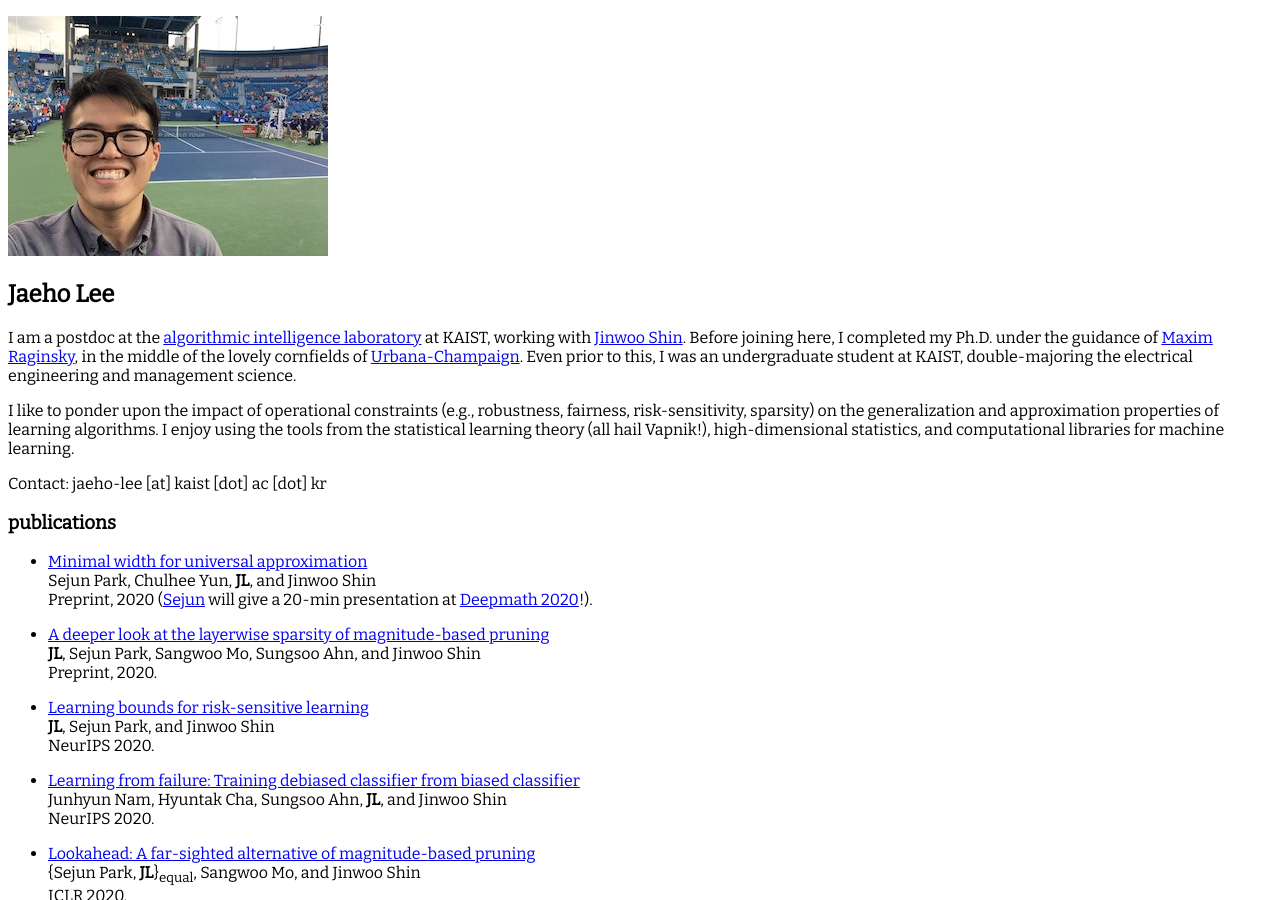
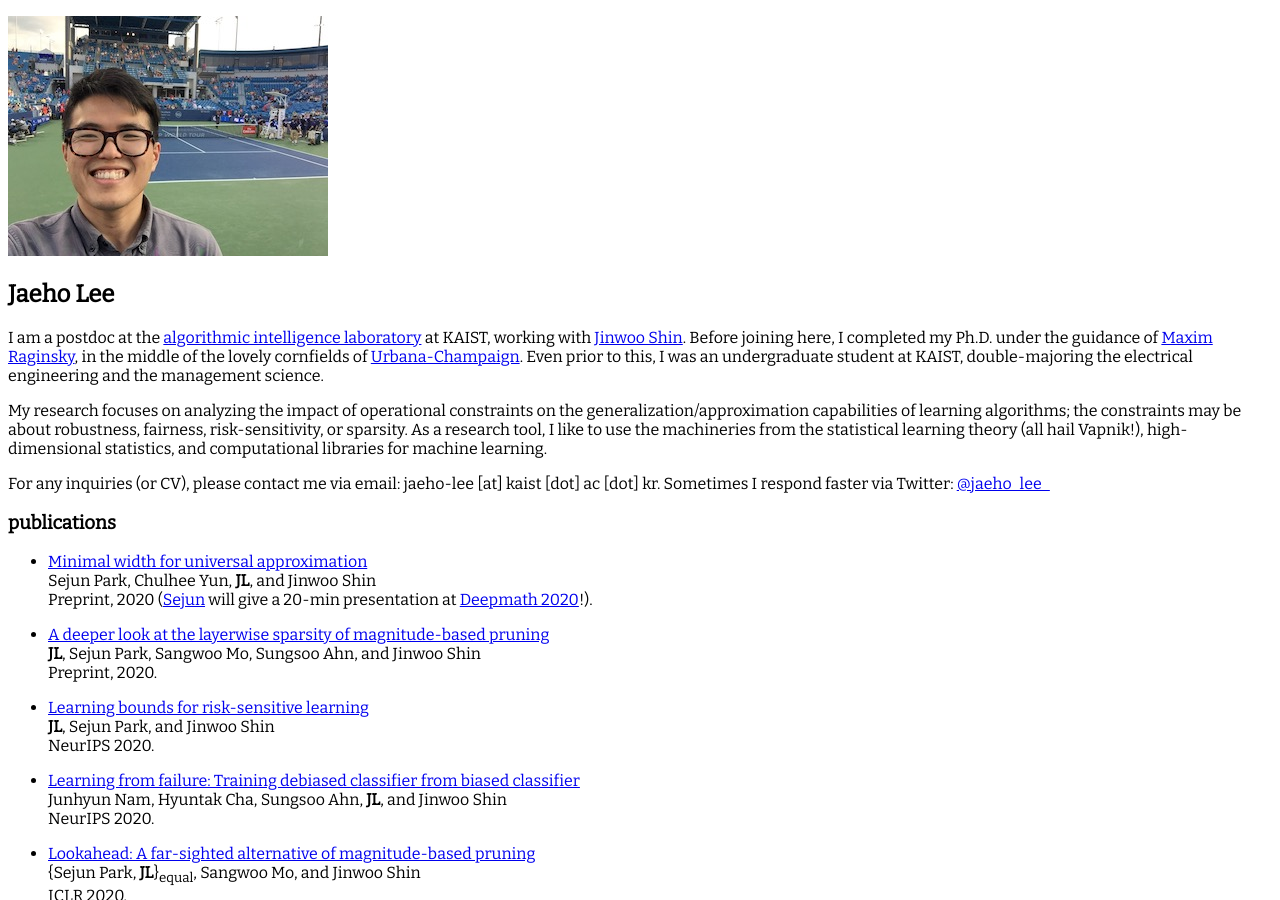
Before and after one commit to jaeho-lee/jaeho-lee.github.io, a Jekyll site: the page built from index.md, in a window 1280 px wide and 900 px high. Built offline with Jekyll 4.4.1, drawn with Linux system fonts in a browser that asks for light colours.

Commit message:
Update index.md

```diff
--- a/index.md
+++ b/index.md
@@ -6,11 +6,11 @@ title: Jaeho Lee
 <img src="assets/profile.jpg">
 
 ## Jaeho Lee
-I am a postdoc at the [algorithmic intelligence laboratory](http://alinlab.kaist.ac.kr) at KAIST, working with [Jinwoo Shin](http://alinlab.kaist.ac.kr/shin.html). Before joining here, I completed my Ph.D. under the guidance of [Maxim Raginsky](http://maxim.ece.illinois.edu), in the middle of the lovely cornfields of [Urbana-Champaign](https://illinois.edu). Even prior to this, I was an undergraduate student at KAIST, double-majoring the electrical engineering and management science.
+I am a postdoc at the [algorithmic intelligence laboratory](http://alinlab.kaist.ac.kr) at KAIST, working with [Jinwoo Shin](http://alinlab.kaist.ac.kr/shin.html). Before joining here, I completed my Ph.D. under the guidance of [Maxim Raginsky](http://maxim.ece.illinois.edu), in the middle of the lovely cornfields of [Urbana-Champaign](https://illinois.edu). Even prior to this, I was an undergraduate student at KAIST, double-majoring the electrical engineering and the management science.
 
-I like to ponder upon the impact of operational constraints (e.g., robustness, fairness, risk-sensitivity, sparsity) on the generalization and approximation properties of learning algorithms. I enjoy using the tools from the statistical learning theory (all hail Vapnik!), high-dimensional statistics, and computational libraries for machine learning.
+My research focuses on analyzing the impact of operational constraints on the generalization/approximation capabilities of learning algorithms; the constraints may be about robustness, fairness, risk-sensitivity, or sparsity. As a research tool, I like to use the machineries from the statistical learning theory (all hail Vapnik!), high-dimensional statistics, and computational libraries for machine learning.
 
-Contact: jaeho-lee [at] kaist [dot] ac [dot] kr
+For any inquiries (or CV), please contact me via email: jaeho-lee [at] kaist [dot] ac [dot] kr. Sometimes I respond faster via Twitter: [@jaeho_lee_](https://twitter.com/jaeho_lee_)
 
 <!---
 ### education
```
